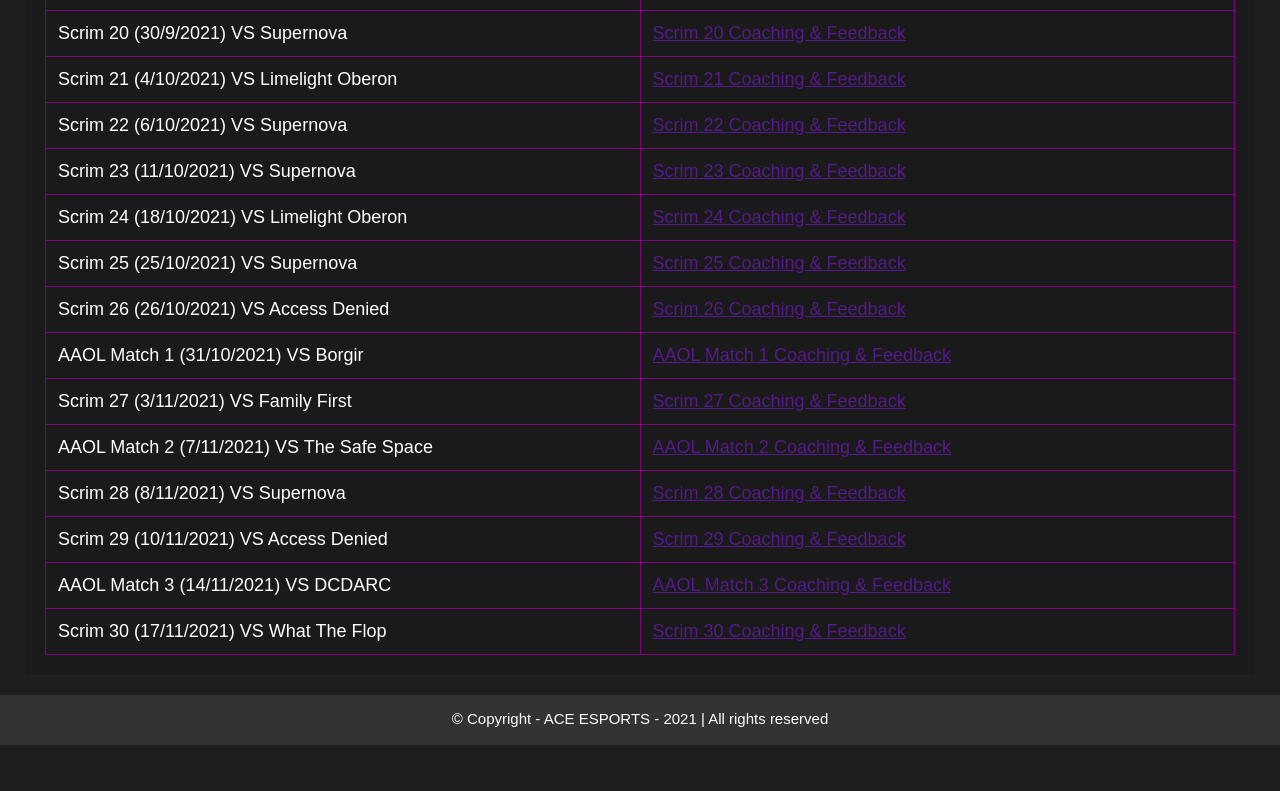
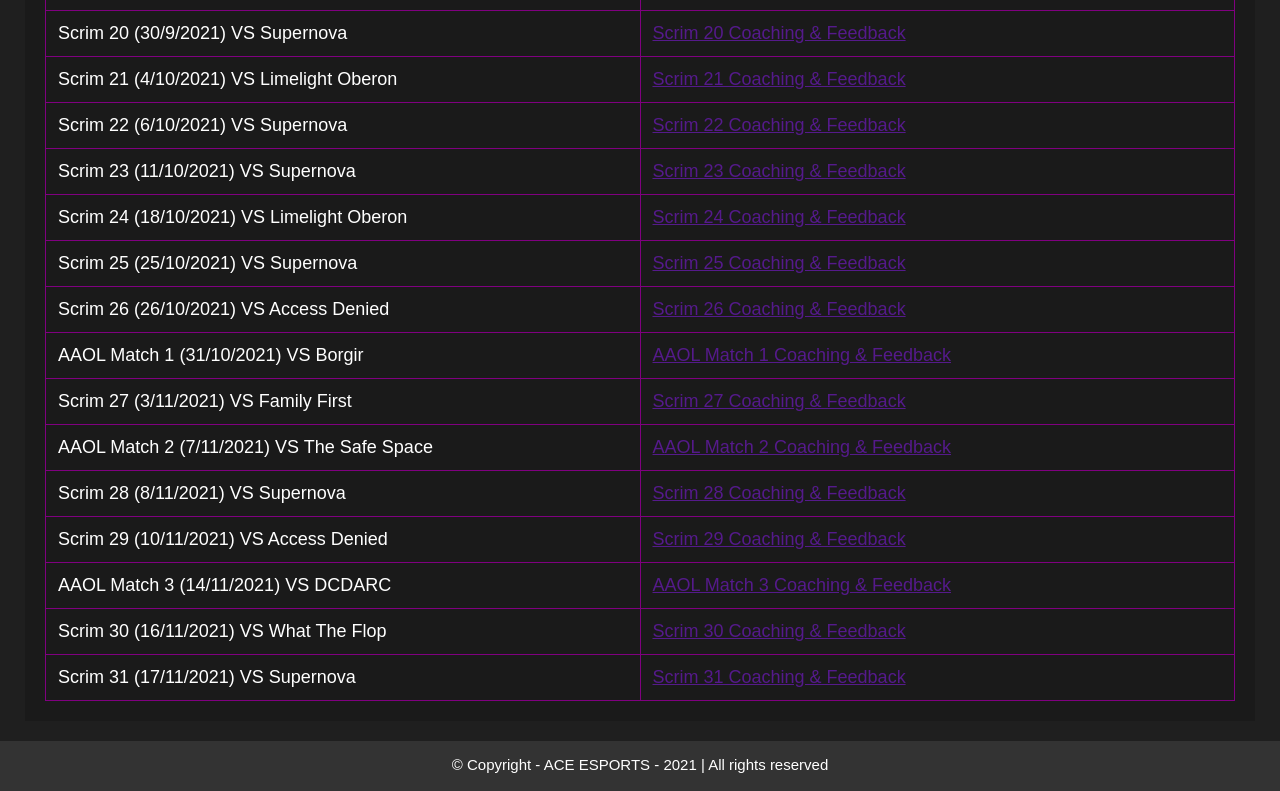
Before and after one commit to JackGardner002/ACE, a plain HTML site: page coaching.html in a window 1280 px wide. Shown: the part 1787-2578 px from the top of the page. Before the commit the page ends 2532 px from the top, so only its background shows below. Drawn offline with Linux system fonts and the light colour scheme.

Commit message:
Update coaching.html

```diff
--- a/coaching.html
+++ b/coaching.html
@@ -206,8 +206,12 @@
                     <td><a href="">AAOL Match 3 Coaching & Feedback</a></td>
                 </tr>
                 <tr>
-                    <td>Scrim 30 (17/11/2021) VS What The Flop</td>
+                    <td>Scrim 30 (16/11/2021) VS What The Flop</td>
                     <td><a href="">Scrim 30 Coaching & Feedback</a></td>
+                </tr>
+                <tr>
+                    <td>Scrim 31 (17/11/2021) VS Supernova</td>
+                    <td><a href="">Scrim 31 Coaching & Feedback</a></td>
                 </tr>
             </table>
 
```
